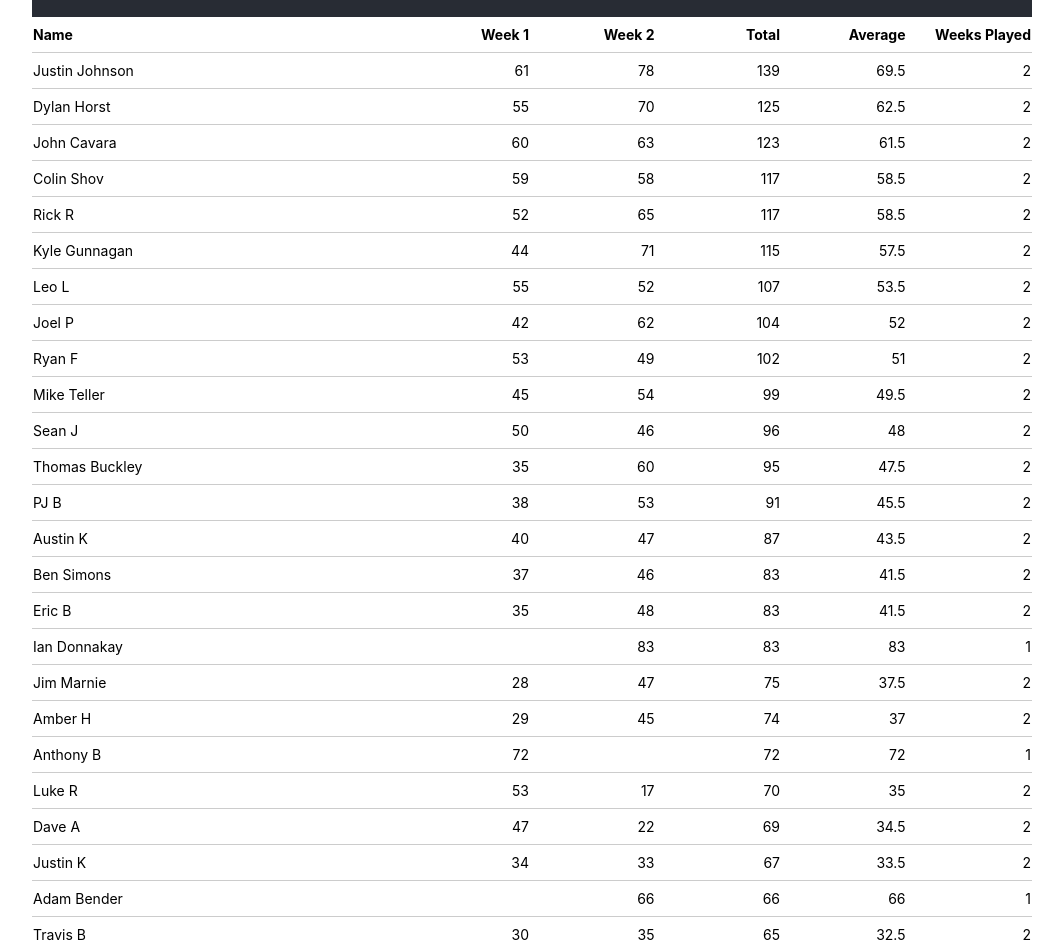
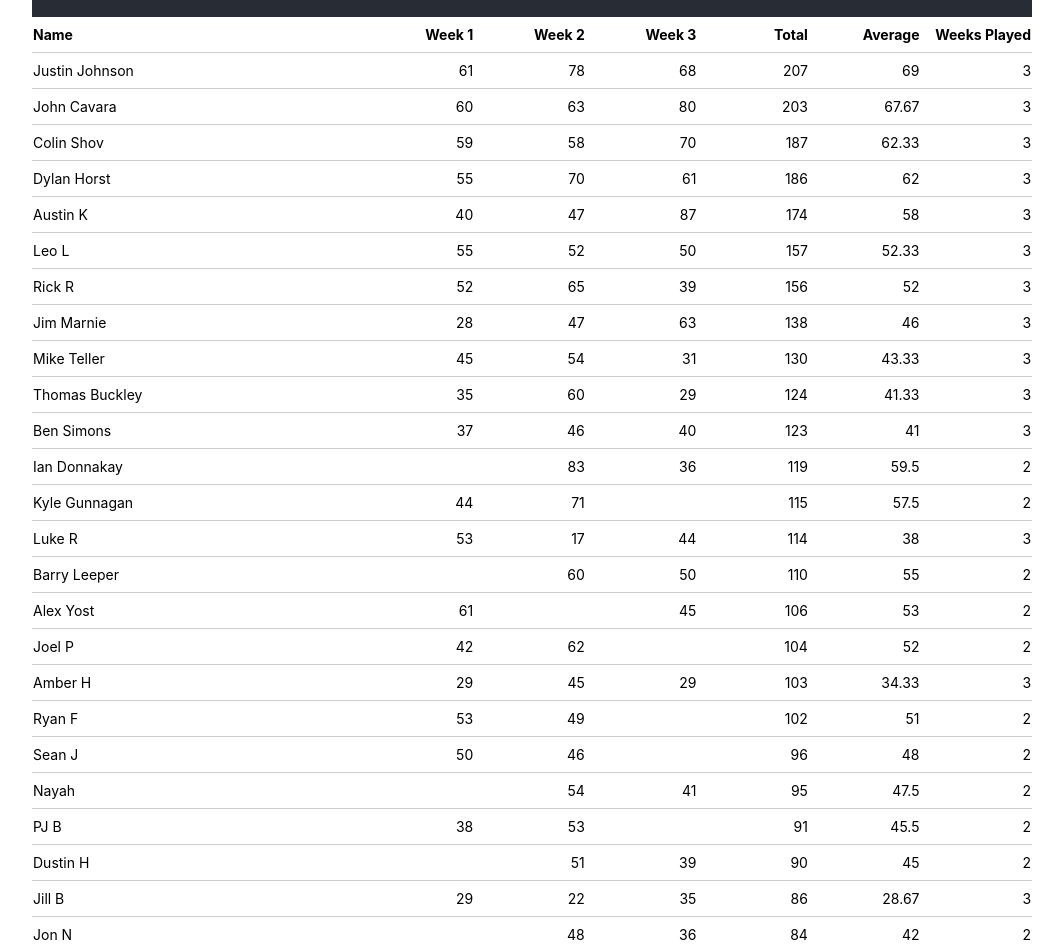
Before and after one commit to cshov/rez-prk-putting-league, a React (Create React App) app: page / in a window 1280 px wide. Shown: the part 120-1072 px from the top of the page, without its empty margins (108-1171 px from the left). Built offline with nearby package versions, Linux system fonts and the light colour scheme.

Commit message:
updating for week 3

```diff
--- a/src/data/standings.json
+++ b/src/data/standings.json
@@ -3,70 +3,168 @@
     "Name": "Justin Johnson",
     "Week1": 61,
     "Week2": 78,
-    "Week3": null,
+    "Week3": 68,
     "Week4": null,
     "Week5": null,
     "Week6": null,
     "Week7": null,
     "Week8": null,
-    "Total": 139,
-    "Average": 69.5,
-    "WeeksPlayed": 2
+    "Total": 207,
+    "Average": 69,
+    "WeeksPlayed": 3
+  },
+  {
+    "Name": "John Cavara",
+    "Week1": 60,
+    "Week2": 63,
+    "Week3": 80,
+    "Week4": null,
+    "Week5": null,
+    "Week6": null,
+    "Week7": null,
+    "Week8": null,
+    "Total": 203,
+    "Average": 67.66666666666667,
+    "WeeksPlayed": 3
+  },
+  {
+    "Name": "Colin Shov",
+    "Week1": 59,
+    "Week2": 58,
+    "Week3": 70,
+    "Week4": null,
+    "Week5": null,
+    "Week6": null,
+    "Week7": null,
+    "Week8": null,
+    "Total": 187,
+    "Average": 62.333333333333336,
+    "WeeksPlayed": 3
   },
   {
     "Name": "Dylan Horst",
     "Week1": 55,
     "Week2": 70,
-    "Week3": null,
+    "Week3": 61,
     "Week4": null,
     "Week5": null,
     "Week6": null,
     "Week7": null,
     "Week8": null,
-    "Total": 125,
-    "Average": 62.5,
-    "WeeksPlayed": 2
+    "Total": 186,
+    "Average": 62,
+    "WeeksPlayed": 3
   },
   {
-    "Name": "John Cavara",
-    "Week1": 60,
-    "Week2": 63,
-    "Week3": null,
+    "Name": "Austin K",
+    "Week1": 40,
+    "Week2": 47,
+    "Week3": 87,
+    "Week4": null,
+    "Week5": null,
+    "Week6": null,
+    "Week7": null,
+    "Week8": null,
+    "Total": 174,
+    "Average": 58,
+    "WeeksPlayed": 3
+  },
+  {
+    "Name": "Leo L",
+    "Week1": 55,
+    "Week2": 52,
+    "Week3": 50,
+    "Week4": null,
+    "Week5": null,
+    "Week6": null,
+    "Week7": null,
+    "Week8": null,
+    "Total": 157,
+    "Average": 52.333333333333336,
+    "WeeksPlayed": 3
+  },
+  {
+    "Name": "Rick R",
+    "Week1": 52,
+    "Week2": 65,
+    "Week3": 39,
+    "Week4": null,
+    "Week5": null,
+    "Week6": null,
+    "Week7": null,
+    "Week8": null,
+    "Total": 156,
+    "Average": 52,
+    "WeeksPlayed": 3
+  },
+  {
+    "Name": "Jim Marnie",
+    "Week1": 28,
+    "Week2": 47,
+    "Week3": 63,
+    "Week4": null,
+    "Week5": null,
+    "Week6": null,
+    "Week7": null,
+    "Week8": null,
+    "Total": 138,
+    "Average": 46,
+    "WeeksPlayed": 3
+  },
+  {
+    "Name": "Mike Teller",
+    "Week1": 45,
+    "Week2": 54,
+    "Week3": 31,
+    "Week4": null,
+    "Week5": null,
+    "Week6": null,
+    "Week7": null,
+    "Week8": null,
+    "Total": 130,
+    "Average": 43.333333333333336,
+    "WeeksPlayed": 3
+  },
+  {
+    "Name": "Thomas Buckley",
+    "Week1": 35,
+    "Week2": 60,
+    "Week3": 29,
+    "Week4": null,
+    "Week5": null,
+    "Week6": null,
+    "Week7": null,
+    "Week8": null,
+    "Total": 124,
+    "Average": 41.333333333333336,
+    "WeeksPlayed": 3
+  },
+  {
+    "Name": "Ben Simons",
+    "Week1": 37,
+    "Week2": 46,
+    "Week3": 40,
     "Week4": null,
     "Week5": null,
     "Week6": null,
     "Week7": null,
     "Week8": null,
     "Total": 123,
-    "Average": 61.5,
-    "WeeksPlayed": 2
+    "Average": 41,
+    "WeeksPlayed": 3
   },
   {
-    "Name": "Colin Shov",
-    "Week1": 59,
-    "Week2": 58,
-    "Week3": null,
+    "Name": "Ian Donnakay",
+    "Week1": null,
+    "Week2": 83,
+    "Week3": 36,
     "Week4": null,
     "Week5": null,
     "Week6": null,
     "Week7": null,
     "Week8": null,
-    "Total": 117,
-    "Average": 58.5,
-    "WeeksPlayed": 2
-  },
-  {
-    "Name": "Rick R",
-    "Week1": 52,
-    "Week2": 65,
-    "Week3": null,
-    "Week4": null,
-    "Week5": null,
-    "Week6": null,
-    "Week7": null,
-    "Week8": null,
-    "Total": 117,
-    "Average": 58.5,
+    "Total": 119,
+    "Average": 59.5,
     "WeeksPlayed": 2
   },
   {
@@ -84,17 +182,45 @@
     "WeeksPlayed": 2
   },
   {
-    "Name": "Leo L",
-    "Week1": 55,
-    "Week2": 52,
-    "Week3": null,
+    "Name": "Luke R",
+    "Week1": 53,
+    "Week2": 17,
+    "Week3": 44,
     "Week4": null,
     "Week5": null,
     "Week6": null,
     "Week7": null,
     "Week8": null,
-    "Total": 107,
-    "Average": 53.5,
+    "Total": 114,
+    "Average": 38,
+    "WeeksPlayed": 3
+  },
+  {
+    "Name": "Barry Leeper",
+    "Week1": null,
+    "Week2": 60,
+    "Week3": 50,
+    "Week4": null,
+    "Week5": null,
+    "Week6": null,
+    "Week7": null,
+    "Week8": null,
+    "Total": 110,
+    "Average": 55,
+    "WeeksPlayed": 2
+  },
+  {
+    "Name": "Alex Yost",
+    "Week1": 61,
+    "Week2": null,
+    "Week3": 45,
+    "Week4": null,
+    "Week5": null,
+    "Week6": null,
+    "Week7": null,
+    "Week8": null,
+    "Total": 106,
+    "Average": 53,
     "WeeksPlayed": 2
   },
   {
@@ -112,6 +238,20 @@
     "WeeksPlayed": 2
   },
   {
+    "Name": "Amber H",
+    "Week1": 29,
+    "Week2": 45,
+    "Week3": 29,
+    "Week4": null,
+    "Week5": null,
+    "Week6": null,
+    "Week7": null,
+    "Week8": null,
+    "Total": 103,
+    "Average": 34.333333333333336,
+    "WeeksPlayed": 3
+  },
+  {
     "Name": "Ryan F",
     "Week1": 53,
     "Week2": 49,
@@ -123,20 +263,6 @@
     "Week8": null,
     "Total": 102,
     "Average": 51,
-    "WeeksPlayed": 2
-  },
-  {
-    "Name": "Mike Teller",
-    "Week1": 45,
-    "Week2": 54,
-    "Week3": null,
-    "Week4": null,
-    "Week5": null,
-    "Week6": null,
-    "Week7": null,
-    "Week8": null,
-    "Total": 99,
-    "Average": 49.5,
     "WeeksPlayed": 2
   },
   {
@@ -154,10 +280,10 @@
     "WeeksPlayed": 2
   },
   {
-    "Name": "Thomas Buckley",
-    "Week1": 35,
-    "Week2": 60,
-    "Week3": null,
+    "Name": "Nayah",
+    "Week1": null,
+    "Week2": 54,
+    "Week3": 41,
     "Week4": null,
     "Week5": null,
     "Week6": null,
@@ -182,24 +308,52 @@
     "WeeksPlayed": 2
   },
   {
-    "Name": "Austin K",
-    "Week1": 40,
-    "Week2": 47,
-    "Week3": null,
+    "Name": "Dustin H",
+    "Week1": null,
+    "Week2": 51,
+    "Week3": 39,
     "Week4": null,
     "Week5": null,
     "Week6": null,
     "Week7": null,
     "Week8": null,
-    "Total": 87,
-    "Average": 43.5,
+    "Total": 90,
+    "Average": 45,
     "WeeksPlayed": 2
   },
   {
-    "Name": "Ben Simons",
-    "Week1": 37,
-    "Week2": 46,
-    "Week3": null,
+    "Name": "Jill B",
+    "Week1": 29,
+    "Week2": 22,
+    "Week3": 35,
+    "Week4": null,
+    "Week5": null,
+    "Week6": null,
+    "Week7": null,
+    "Week8": null,
+    "Total": 86,
+    "Average": 28.666666666666668,
+    "WeeksPlayed": 3
+  },
+  {
+    "Name": "Jon N",
+    "Week1": null,
+    "Week2": 48,
+    "Week3": 36,
+    "Week4": null,
+    "Week5": null,
+    "Week6": null,
+    "Week7": null,
+    "Week8": null,
+    "Total": 84,
+    "Average": 42,
+    "WeeksPlayed": 2
+  },
+  {
+    "Name": "Edith H",
+    "Week1": 31,
+    "Week2": null,
+    "Week3": 52,
     "Week4": null,
     "Week5": null,
     "Week6": null,
@@ -224,45 +378,17 @@
     "WeeksPlayed": 2
   },
   {
-    "Name": "Ian Donnakay",
+    "Name": "Brian Reeves",
     "Week1": null,
-    "Week2": 83,
-    "Week3": null,
+    "Week2": 34,
+    "Week3": 39,
     "Week4": null,
     "Week5": null,
     "Week6": null,
     "Week7": null,
     "Week8": null,
-    "Total": 83,
-    "Average": 83,
-    "WeeksPlayed": 1
-  },
-  {
-    "Name": "Jim Marnie",
-    "Week1": 28,
-    "Week2": 47,
-    "Week3": null,
-    "Week4": null,
-    "Week5": null,
-    "Week6": null,
-    "Week7": null,
-    "Week8": null,
-    "Total": 75,
-    "Average": 37.5,
-    "WeeksPlayed": 2
-  },
-  {
-    "Name": "Amber H",
-    "Week1": 29,
-    "Week2": 45,
-    "Week3": null,
-    "Week4": null,
-    "Week5": null,
-    "Week6": null,
-    "Week7": null,
-    "Week8": null,
-    "Total": 74,
-    "Average": 37,
+    "Total": 73,
+    "Average": 36.5,
     "WeeksPlayed": 2
   },
   {
@@ -278,20 +404,6 @@
     "Total": 72,
     "Average": 72,
     "WeeksPlayed": 1
-  },
-  {
-    "Name": "Luke R",
-    "Week1": 53,
-    "Week2": 17,
-    "Week3": null,
-    "Week4": null,
-    "Week5": null,
-    "Week6": null,
-    "Week7": null,
-    "Week8": null,
-    "Total": 70,
-    "Average": 35,
-    "WeeksPlayed": 2
   },
   {
     "Name": "Dave A",
@@ -336,6 +448,20 @@
     "WeeksPlayed": 1
   },
   {
+    "Name": "Brendan S",
+    "Week1": 34,
+    "Week2": null,
+    "Week3": 31,
+    "Week4": null,
+    "Week5": null,
+    "Week6": null,
+    "Week7": null,
+    "Week8": null,
+    "Total": 65,
+    "Average": 32.5,
+    "WeeksPlayed": 2
+  },
+  {
     "Name": "Travis B",
     "Week1": 30,
     "Week2": 35,
@@ -378,10 +504,10 @@
     "WeeksPlayed": 2
   },
   {
-    "Name": "Alex Yost",
-    "Week1": 61,
+    "Name": "Greg J",
+    "Week1": null,
     "Week2": null,
-    "Week3": null,
+    "Week3": 61,
     "Week4": null,
     "Week5": null,
     "Week6": null,
@@ -389,34 +515,6 @@
     "Week8": null,
     "Total": 61,
     "Average": 61,
-    "WeeksPlayed": 1
-  },
-  {
-    "Name": "Barry Leeper",
-    "Week1": null,
-    "Week2": 60,
-    "Week3": null,
-    "Week4": null,
-    "Week5": null,
-    "Week6": null,
-    "Week7": null,
-    "Week8": null,
-    "Total": 60,
-    "Average": 60,
-    "WeeksPlayed": 1
-  },
-  {
-    "Name": "Randall K",
-    "Week1": 58,
-    "Week2": null,
-    "Week3": null,
-    "Week4": null,
-    "Week5": null,
-    "Week6": null,
-    "Week7": null,
-    "Week8": null,
-    "Total": 58,
-    "Average": 58,
     "WeeksPlayed": 1
   },
   {
@@ -434,6 +532,20 @@
     "WeeksPlayed": 2
   },
   {
+    "Name": "Randall K",
+    "Week1": 58,
+    "Week2": null,
+    "Week3": null,
+    "Week4": null,
+    "Week5": null,
+    "Week6": null,
+    "Week7": null,
+    "Week8": null,
+    "Total": 58,
+    "Average": 58,
+    "WeeksPlayed": 1
+  },
+  {
     "Name": "Kham T",
     "Week1": null,
     "Week2": 55,
@@ -445,48 +557,6 @@
     "Week8": null,
     "Total": 55,
     "Average": 55,
-    "WeeksPlayed": 1
-  },
-  {
-    "Name": "Nayah",
-    "Week1": null,
-    "Week2": 54,
-    "Week3": null,
-    "Week4": null,
-    "Week5": null,
-    "Week6": null,
-    "Week7": null,
-    "Week8": null,
-    "Total": 54,
-    "Average": 54,
-    "WeeksPlayed": 1
-  },
-  {
-    "Name": "Jill B",
-    "Week1": 29,
-    "Week2": 22,
-    "Week3": null,
-    "Week4": null,
-    "Week5": null,
-    "Week6": null,
-    "Week7": null,
-    "Week8": null,
-    "Total": 51,
-    "Average": 25.5,
-    "WeeksPlayed": 2
-  },
-  {
-    "Name": "Dustin H",
-    "Week1": null,
-    "Week2": 51,
-    "Week3": null,
-    "Week4": null,
-    "Week5": null,
-    "Week6": null,
-    "Week7": null,
-    "Week8": null,
-    "Total": 51,
-    "Average": 51,
     "WeeksPlayed": 1
   },
   {
@@ -518,6 +588,20 @@
     "WeeksPlayed": 1
   },
   {
+    "Name": "Andy Difronzo",
+    "Week1": null,
+    "Week2": 48,
+    "Week3": null,
+    "Week4": null,
+    "Week5": null,
+    "Week6": null,
+    "Week7": null,
+    "Week8": null,
+    "Total": 48,
+    "Average": 48,
+    "WeeksPlayed": 1
+  },
+  {
     "Name": "Randy C",
     "Week1": 48,
     "Week2": null,
@@ -532,31 +616,17 @@
     "WeeksPlayed": 1
   },
   {
-    "Name": "Jon N",
+    "Name": "Mike H",
     "Week1": null,
-    "Week2": 48,
-    "Week3": null,
+    "Week2": null,
+    "Week3": 46,
     "Week4": null,
     "Week5": null,
     "Week6": null,
     "Week7": null,
     "Week8": null,
-    "Total": 48,
-    "Average": 48,
-    "WeeksPlayed": 1
-  },
-  {
-    "Name": "Andy Difronzo",
-    "Week1": null,
-    "Week2": 48,
-    "Week3": null,
-    "Week4": null,
-    "Week5": null,
-    "Week6": null,
-    "Week7": null,
-    "Week8": null,
-    "Total": 48,
-    "Average": 48,
+    "Total": 46,
+    "Average": 46,
     "WeeksPlayed": 1
   },
   {
@@ -602,51 +672,37 @@
     "WeeksPlayed": 1
   },
   {
-    "Name": "Brendan S",
-    "Week1": 34,
+    "Name": "Riley B",
+    "Week1": null,
     "Week2": null,
-    "Week3": null,
+    "Week3": 35,
     "Week4": null,
     "Week5": null,
     "Week6": null,
     "Week7": null,
     "Week8": null,
-    "Total": 34,
-    "Average": 34,
+    "Total": 35,
+    "Average": 35,
     "WeeksPlayed": 1
   },
   {
-    "Name": "Brian Reeves",
+    "Name": "Alison J",
     "Week1": null,
-    "Week2": 34,
-    "Week3": null,
-    "Week4": null,
-    "Week5": null,
-    "Week6": null,
-    "Week7": null,
-    "Week8": null,
-    "Total": 34,
-    "Average": 34,
-    "WeeksPlayed": 1
-  },
-  {
-    "Name": "Edith H",
-    "Week1": 31,
-    "Week2": null,
-    "Week3": null,
+    "Week2": 8,
+    "Week3": 23,
     "Week4": null,
     "Week5": null,
     "Week6": null,
     "Week7": null,
     "Week8": null,
     "Total": 31,
-    "Average": 31,
-    "WeeksPlayed": 1
+    "Average": 15.5,
+    "WeeksPlayed": 2
   },
   {
-    "Name": "Michael Evans",
-    "Week1": 31,
-    "Week2": null,
+    "Name": "Dave R",
+    "Week1": null,
+    "Week2": 31,
     "Week3": null,
     "Week4": null,
     "Week5": null,
@@ -672,10 +728,24 @@
     "WeeksPlayed": 2
   },
   {
-    "Name": "Dave R",
+    "Name": "Michael Evans",
+    "Week1": 31,
+    "Week2": null,
+    "Week3": null,
+    "Week4": null,
+    "Week5": null,
+    "Week6": null,
+    "Week7": null,
+    "Week8": null,
+    "Total": 31,
+    "Average": 31,
+    "WeeksPlayed": 1
+  },
+  {
+    "Name": "Ethan R",
     "Week1": null,
-    "Week2": 31,
-    "Week3": null,
+    "Week2": null,
+    "Week3": 31,
     "Week4": null,
     "Week5": null,
     "Week6": null,
@@ -704,6 +774,20 @@
     "Week1": null,
     "Week2": 25,
     "Week3": null,
+    "Week4": null,
+    "Week5": null,
+    "Week6": null,
+    "Week7": null,
+    "Week8": null,
+    "Total": 25,
+    "Average": 25,
+    "WeeksPlayed": 1
+  },
+  {
+    "Name": "Mike J",
+    "Week1": null,
+    "Week2": null,
+    "Week3": 25,
     "Week4": null,
     "Week5": null,
     "Week6": null,
@@ -753,6 +837,20 @@
     "Week8": null,
     "Total": 22,
     "Average": 22,
+    "WeeksPlayed": 1
+  },
+  {
+    "Name": "Ed M",
+    "Week1": null,
+    "Week2": null,
+    "Week3": 19,
+    "Week4": null,
+    "Week5": null,
+    "Week6": null,
+    "Week7": null,
+    "Week8": null,
+    "Total": 19,
+    "Average": 19,
     "WeeksPlayed": 1
   },
   {
@@ -812,6 +910,20 @@
     "WeeksPlayed": 1
   },
   {
+    "Name": "Skeeter",
+    "Week1": null,
+    "Week2": null,
+    "Week3": 13,
+    "Week4": null,
+    "Week5": null,
+    "Week6": null,
+    "Week7": null,
+    "Week8": null,
+    "Total": 13,
+    "Average": 13,
+    "WeeksPlayed": 1
+  },
+  {
     "Name": "Josh Q",
     "Week1": 12,
     "Week2": null,
@@ -840,20 +952,6 @@
     "WeeksPlayed": 1
   },
   {
-    "Name": "Phil Passett",
-    "Week1": null,
-    "Week2": 10,
-    "Week3": null,
-    "Week4": null,
-    "Week5": null,
-    "Week6": null,
-    "Week7": null,
-    "Week8": null,
-    "Total": 10,
-    "Average": 10,
-    "WeeksPlayed": 1
-  },
-  {
     "Name": "Nancy Elias",
     "Week1": null,
     "Week2": 10,
@@ -868,17 +966,17 @@
     "WeeksPlayed": 1
   },
   {
-    "Name": "Alison J",
+    "Name": "Phil Passett",
     "Week1": null,
-    "Week2": 8,
+    "Week2": 10,
     "Week3": null,
     "Week4": null,
     "Week5": null,
     "Week6": null,
     "Week7": null,
     "Week8": null,
-    "Total": 8,
-    "Average": 8,
+    "Total": 10,
+    "Average": 10,
     "WeeksPlayed": 1
   },
   {
--- a/src/standings/Standings.tsx
+++ b/src/standings/Standings.tsx
@@ -6,6 +6,7 @@ function Standings() {
 
     const players: PlayerData[] = [...StandingsData];
 
+    // @ts-ignore
     return (
         <div className="standingsWrapper">
             {/*<h3>Standings</h3>*/}
@@ -14,6 +15,7 @@ function Standings() {
                    <th>Name</th>
                     <th>Week 1</th>
                     <th>Week 2</th>
+                    <th>Week 3</th>
                     <th>Total</th>
                     <th>Average</th>
                     <th>Weeks Played</th>
@@ -23,8 +25,9 @@ function Standings() {
                     <td>{player.Name}</td>
                     <td>{player.Week1}</td>
                     <td>{player.Week2}</td>
+                    <td>{player.Week3}</td>
                     <td>{player.Total}</td>
-                    <td>{player.Average}</td>
+                    <td> {(player.Average !== null) ? Math.round(player.Average * 100) / 100 : "n/a"}</td>
                     <td>{player.WeeksPlayed}</td>
                 </tr>
                 ))}
```
